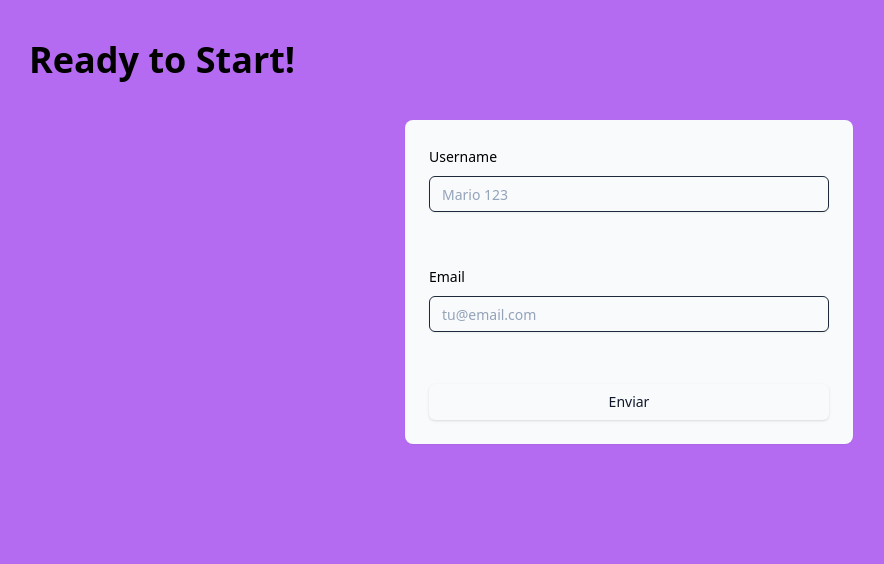
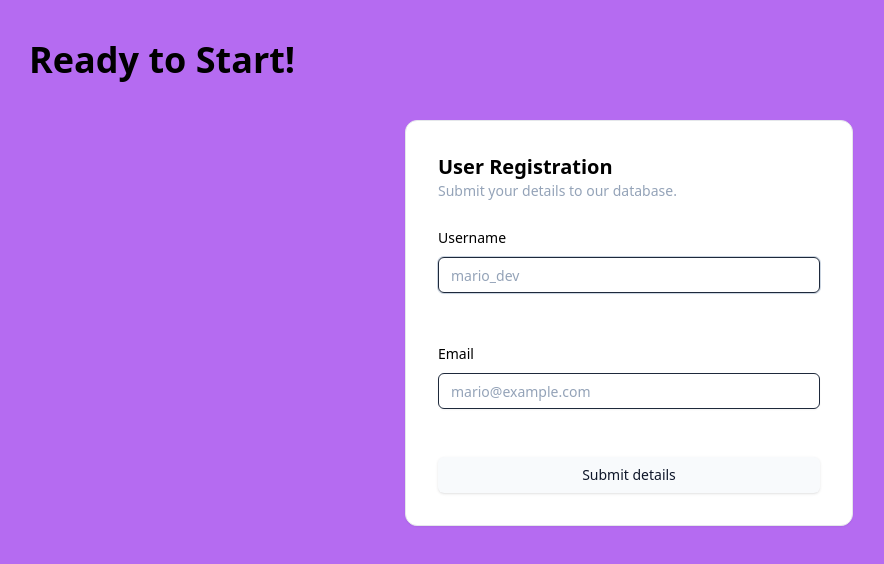
Before and after one commit to salino3/next_14, a Next.js app: page / in a window 1280 px wide. Shown: the top 564 px of the page, without its empty margins (11-895 px from the left). Built offline with nearby package versions, Linux system fonts and the light colour scheme; no server answers.

Commit message:
fix form

```diff
--- /dev/null
+++ b/declarations.d.ts
@@ -0,0 +1,4 @@
+declare module "*.css" {
+  const content: { [className: string]: string };
+  export default content;
+}
--- a/package.json
+++ b/package.json
@@ -13,6 +13,7 @@
     "@radix-ui/react-label": "^2.1.8",
     "@radix-ui/react-slot": "^1.2.4",
     "@supabase/supabase-js": "^2.97.0",
+    "@tanstack/react-query": "^5.90.21",
     "class-variance-authority": "^0.7.1",
     "clsx": "^2.1.1",
     "lucide-react": "^0.575.0",
--- a/src/app/layout.tsx
+++ b/src/app/layout.tsx
@@ -1,5 +1,6 @@
 import type { Metadata } from "next";
 import localFont from "next/font/local";
+import Providers from "@/components/providers";
 import "./globals.css";
 
 const geistSans = localFont({
@@ -28,7 +29,7 @@ export default function RootLayout({
       <body
         className={`${geistSans.variable} ${geistMono.variable} antialiased`}
       >
-        {children}
+        <Providers>{children}</Providers>
       </body>
     </html>
   );
--- a/src/app/page.tsx
+++ b/src/app/page.tsx
@@ -1,5 +1,4 @@
 import ContactForm from "@/components/contact-form";
-import Image from "next/image";
 
 export default function Page() {
   return (
--- a/src/components/contact-form.tsx
+++ b/src/components/contact-form.tsx
@@ -1,9 +1,12 @@
 "use client";
 
+import { useForm } from "react-hook-form";
 import { zodResolver } from "@hookform/resolvers/zod";
-import { useForm } from "react-hook-form";
-import { z } from "zod";
+import * as z from "zod";
+import { useMutation } from "@tanstack/react-query";
+import { Loader2, CheckCircle2 } from "lucide-react";
 
+import { supabase } from "@/lib/supabase";
 import { Button } from "@/components/ui/button";
 import {
   Form,
@@ -15,7 +18,7 @@ import {
 } from "@/components/ui/form";
 import { Input } from "@/components/ui/input";
 
-export default function ContactForm() {
+// 1. Schema definition (moved outside to prevent re-renders)
 const formSchema = z.object({
   username: z.string().min(2, {
     message: "Username must be at least 2 characters.",
@@ -25,27 +28,51 @@ export default function ContactForm() {
   }),
 });
 
-  // 1. Define your form
-  const form = useForm<z.infer<typeof formSchema>>({
+type FormValues = z.infer<typeof formSchema>;
+
+export default function ContactForm() {
+  // 2. Form Setup
+  const form = useForm<FormValues>({
     resolver: zodResolver(formSchema),
-    // mode: "onChange", // This enables real-time validation as the user types
+    mode: "onTouched", // For input form
     defaultValues: {
       username: "",
       email: "",
     },
   });
 
-  // 2. Define a submit handler
-  function onSubmit(values: z.infer<typeof formSchema>) {
-    // This will be type-safe and validated
-    console.log("Form values:", values);
+  // 3. Mutation Setup (TanStack Query + Supabase)
+  const mutation = useMutation({
+    mutationFn: async (values: FormValues) => {
+      const { data, error } = await supabase
+        .from("profiles") // Ensure this matches your Supabase table name
+        .insert([values])
+        .select();
+
+      if (error) throw new Error(error.message);
+      return data;
+    },
+    onSuccess: () => {
+      form.reset();
+    },
+  });
+
+  // 4. Submit Handler
+  function onSubmit(values: FormValues) {
+    mutation.mutate(values);
   }
 
   return (
-    <div className="max-w-md mx-auto p-6 bg-slate-50 rounded-lg shadow-sm">
+    <div className="max-w-md mx-auto p-8 bg-white rounded-xl border shadow-sm">
+      <div className="mb-6">
+        <h2 className="text-xl font-bold">User Registration</h2>
+        <p className="text-sm text-muted-foreground">
+          Submit your details to our database.
+        </p>
+      </div>
+
       <Form {...form}>
-        <form onSubmit={form.handleSubmit(onSubmit)} className="space-y-8">
-          {/* Field: Username */}
+        <form onSubmit={form.handleSubmit(onSubmit)} className="space-y-6">
           <FormField
             control={form.control}
             name="username"
@@ -53,17 +80,21 @@ export default function ContactForm() {
               <FormItem>
                 <FormLabel>Username</FormLabel>
                 <FormControl>
-                  <Input placeholder="Mario 123" {...field} />
+                  <Input
+                    type="text"
+                    placeholder="mario_dev"
+                    autoFocus
+                    autoComplete="off"
+                    {...field}
+                  />
                 </FormControl>
-                <div className="h-3">
+                <div className="h-4">
                   <FormMessage className="text-xs" />
                 </div>
-                {/* Zod errors */}
               </FormItem>
             )}
           />
 
-          {/* Field: Email */}
           <FormField
             control={form.control}
             name="email"
@@ -72,21 +103,46 @@ export default function ContactForm() {
                 <FormLabel>Email</FormLabel>
                 <FormControl>
                   <Input
-                    placeholder="tu@email.com"
-                    autoComplete="off"
+                    type="email"
+                    placeholder="mario@example.com"
                     {...field}
                   />
                 </FormControl>
-                <div className="h-3">
+                <div className="h-4">
                   <FormMessage className="text-xs" />
                 </div>
               </FormItem>
             )}
           />
 
-          <Button type="submit" className="w-full">
-            Enviar
+          <Button
+            type="submit"
+            className="w-full"
+            disabled={mutation.isPending}
+          >
+            {mutation.isPending ? (
+              <>
+                <Loader2 className="mr-2 h-4 w-4 animate-spin" />
+                Processing...
+              </>
+            ) : (
+              "Submit details"
+            )}
           </Button>
+
+          {/* Success/Error Feedback */}
+          {mutation.isSuccess && (
+            <div className="flex items-center gap-2 text-green-600 text-sm mt-2 justify-center">
+              <CheckCircle2 className="h-4 w-4" />
+              <span>Data saved successfully!</span>
+            </div>
+          )}
+
+          {mutation.isError && (
+            <div className="text-destructive text-sm mt-2 text-center">
+              Error: {mutation.error.message}
+            </div>
+          )}
         </form>
       </Form>
     </div>
--- /dev/null
+++ b/src/components/providers.tsx
@@ -0,0 +1,13 @@
+"use client";
+
+import { QueryClient, QueryClientProvider } from "@tanstack/react-query";
+import { useState } from "react";
+
+export default function Providers({ children }: { children: React.ReactNode }) {
+  // Use useState to ensure QueryClient is only created once
+  const [queryClient] = useState(() => new QueryClient());
+
+  return (
+    <QueryClientProvider client={queryClient}>{children}</QueryClientProvider>
+  );
+}
```
Also changed, not shown: src/components/ui/input.tsx (+8 -8 lines), 1 other file (tests, documents, lock files or other folders). Lines whose indentation alone changed are shown as unchanged.
